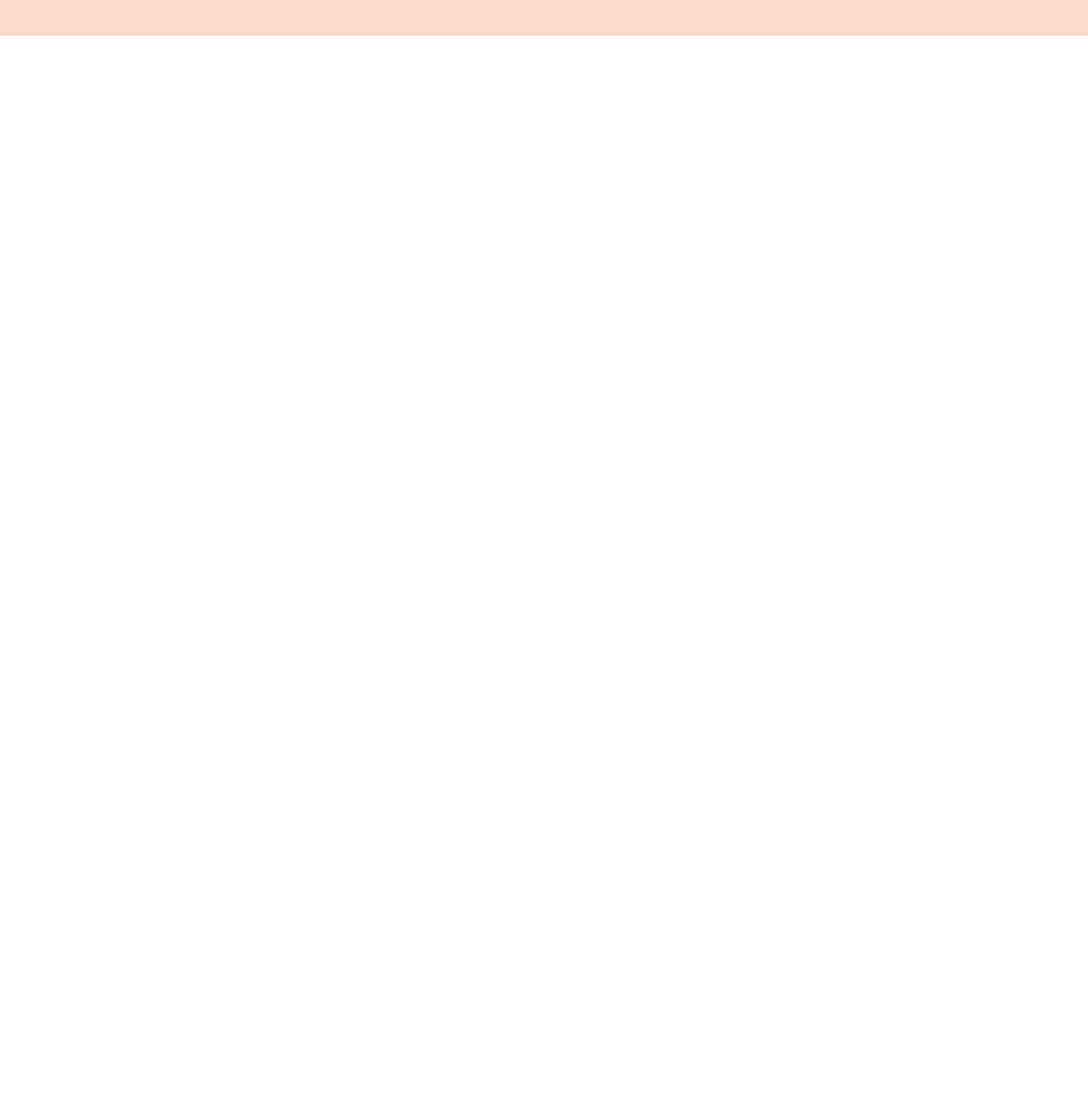
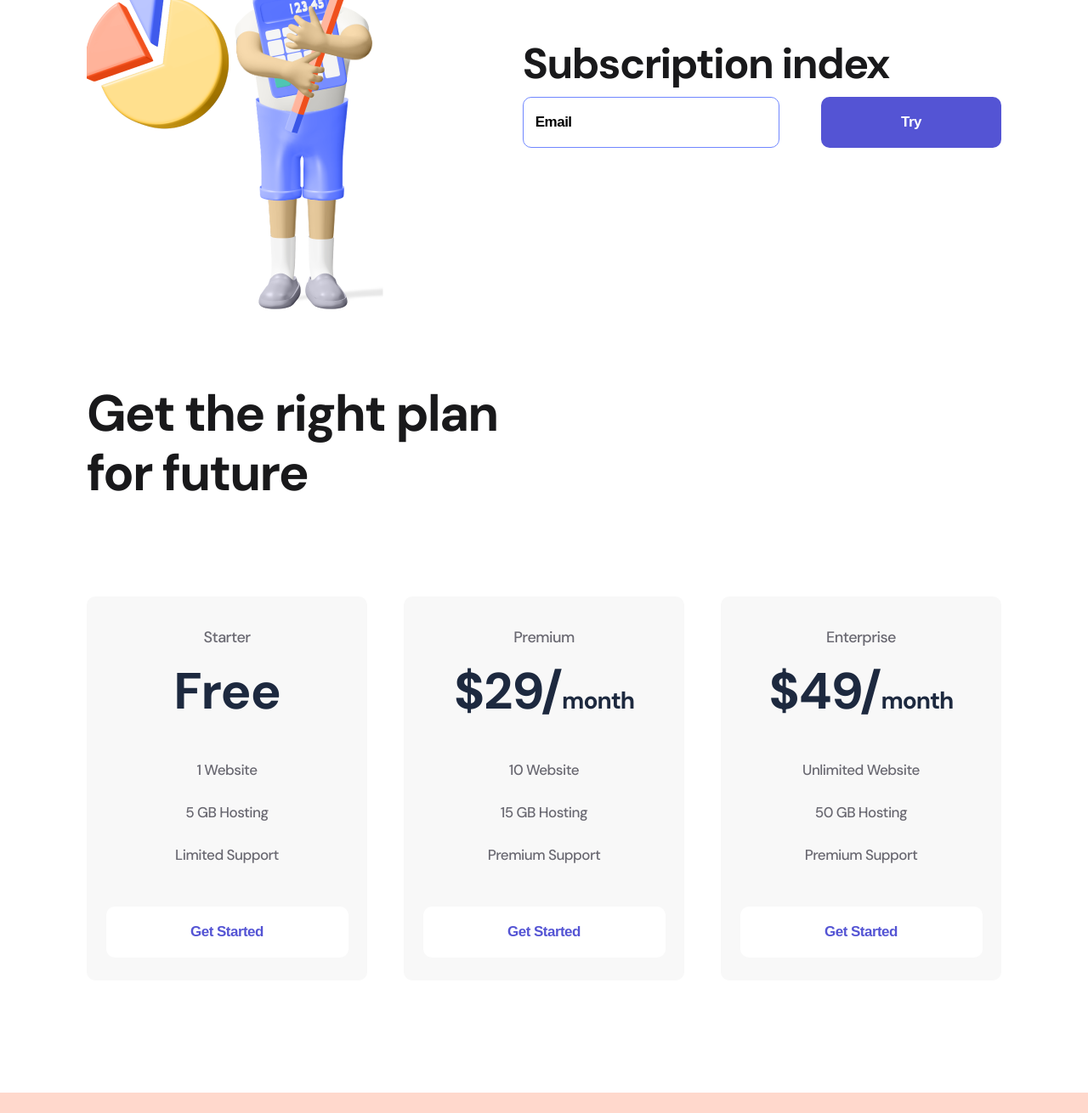
Before and after one commit to 1980Peter/example, a plain HTML site: page index.html in a window 1280 px wide. Shown: the part 970-2280 px from the top of the page at 85% size. Before the commit the page ends 1012 px from the top, so only its background shows below. Drawn offline with nearby package versions, Linux system fonts and the light colour scheme.

Commit message:
Add files via upload

```diff
--- a/index.html
+++ b/index.html
@@ -73,6 +73,77 @@
         <img src="./img/Firstmen.png" alt="firstmen">
     </div>
    </section>
+   <section class="container subscribe">
+        <div>
+            <img src="./img/Secondmen.png" alt="Secondmen">
+        </div>
+        <div>
+            <h2 class="subscribe_title">
+                Subscription index
+                <form>
+                    <input class="input" type="email" placeholder="Email">
+                    <button class="button button_violet">
+                        Try
+                    </button>
+                </form>
+            </h2>
+        </div>
+   </section>
+   <section class="container plan">
+        <h2 class="plan_title">
+            Get the right plan for future
+        </h2>
+        <div class="plan_flex">
+            <div class="item">
+                <p class="item_text">
+                    Starter
+                </p>
+                <h3 class="item_title">
+                    Free <span></span>
+                </h3>
+                <ul
+                    <li class="item_li">1 Website</li>
+                    <li class="item_li">5 GB Hosting</li>
+                    <li class="item_li">Limited Support</li>
+                </ul>
+                <button class="button button_item">
+                    Get Started
+                </button>
+            </div>
+            <div class="item">
+                <p class="item_text">
+                    Premium
+                </p>
+                <h3 class="item_title">
+                    $29/<span>month</span>
+                </h3>
+                <ul
+                    <li class="item_li">10 Website</li>
+                    <li class="item_li">15 GB Hosting</li>
+                    <li class="item_li">Premium Support</li>
+                </ul>
+                <button class="button button_item">
+                    Get Started
+                </button>
+            </div>
+            <div class="item">
+                <p class="item_text">
+                    Enterprise
+                </p>
+                <h3 class="item_title">
+                    $49/<span>month</span>
+                </h3>
+                <ul
+                    <li class="item_li">Unlimited Website</li>
+                    <li class="item_li">50 GB Hosting</li>
+                    <li class="item_li">Premium Support</li>
+                </ul>
+                <button class="button button_item">
+                    Get Started
+                </button>
+            </div>
+        </div>
+   </section>
    <footer class="footer">
         <div class="container footer_flex">
             <div >
--- a/style/style.css
+++ b/style/style.css
@@ -2,7 +2,7 @@ body {
     font-family: 'DM Sans', sans-serif;
 }
 .container {
-    max-width: 1070px;
+    max-width: 1076px;
     margin: auto;
 
 }
@@ -10,7 +10,7 @@ body {
     background: rgba(255, 113, 67, 0.27);
     padding: 38px 0px 48px;
 }
-.header_flex, .footer_flex, .about {
+.header_flex, .footer_flex, .about, .subscribe, .plan_flex {
     display: flex;
     justify-content: space-between;
     align-items: center;
@@ -98,3 +98,116 @@ body {
 .footer {
     padding: 53px 0;
 }
+
+.subscribe {
+    margin-bottom: 85px;
+}
+
+.subscribe_title {
+    font-style: normal;
+    font-weight: 700;
+    font-size: 50px;
+    line-height: 57px;
+    letter-spacing: -1.56316px;
+    color: #19191B;
+    margin-bottom: 38px;
+}
+
+.input {
+    width: 302px;
+    height: 60px;
+    border-radius: 10px;
+    border: 1px solid #7087FF;
+    padding-left: 14px;
+    box-sizing: border-box;
+    margin-right: 39px;
+}
+
+.input::placeholder, .input{
+    font-weight: 700;
+    font-size: 17px;
+    line-height: 22px;
+    letter-spacing: -0.531474px;
+    color: #000000;
+}
+
+.input:focus {
+    outline: none;
+}
+
+.plan {
+    margin-bottom: 132px;
+}
+
+.plan_title {
+    font-weight: 700;
+    font-size: 60px;
+    line-height: 70px;
+    letter-spacing: -1.87579px;
+    color: #19191B;
+    max-width: 504px;
+    margin-bottom: 110px;
+}
+
+.item {
+    width: 330px;
+    background-color:  #F8F8F8;
+    border-radius: 10px;
+    text-align: center;
+    padding: 34px 0px 27px;
+}
+
+.item:hover {
+    background: #FF7143;
+    box-shadow: 0px 32px 34px rgba(255, 112, 59, 0.5);
+    transition: 500ms;
+}
+
+.item:hover .item_text, .item:hover .item_title, .item:hover .item_li {
+color: white;
+transition: 500ms;
+}
+
+.item_text {
+    font-size: 18px;
+    line-height: 28px;
+    text-align: center;
+    letter-spacing: -0.562737px;
+    color: #696871;
+}
+
+.item_title {
+    font-weight: 700;
+    font-size: 60px;
+    line-height: 56px;
+    text-align: center;
+    letter-spacing: -1.03448px;
+    color: #1D293F;
+    margin: 22px 0 28px;
+}
+
+.item_title span {
+    font-size: 28px;
+}
+
+.item_li {
+    list-style: none;
+    font-size: 17px;
+    line-height: 50px;
+    letter-spacing: -0.531474px;
+    color: #696871;
+}
+
+.button_item {
+    width: 285px;
+    background: white;
+    color: #5454D4;
+    margin-top: 36px;
+}
+
+.item:hover .button_item {
+    background: #9F3919;
+    color: white;
+    transition: 500ms;
+
+}
```
Also changed, not shown: img/Secondmen.png (added).
